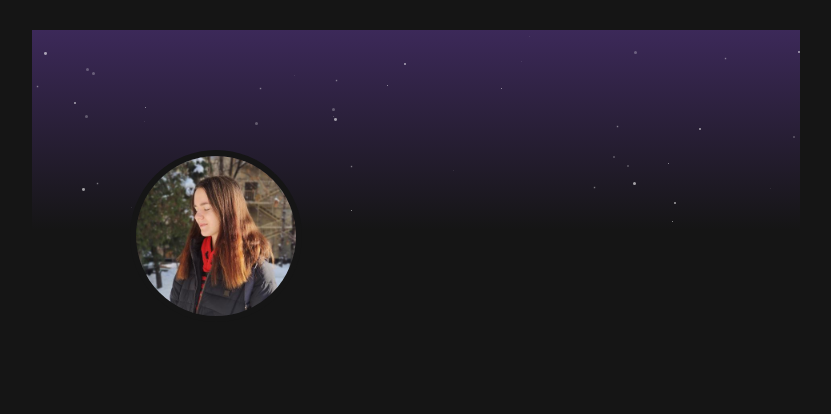
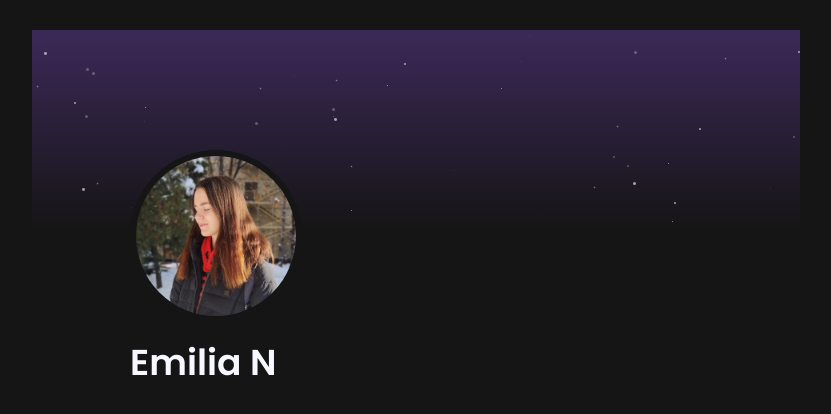
Before and after one commit to longzhang920909/portfolio, a React (Vite) app: page / in a window 1280 px wide. Shown: the top 414 px of the page, without its empty margins (224-1055 px from the left). Built offline with nearby package versions, Linux system fonts and the light colour scheme.

Commit message:
Create text component

```diff
--- /dev/null
+++ b/src/app/assets/scss/global.scss
@@ -0,0 +1 @@
+@import url('https://fonts.googleapis.com/css2?family=Poppins:ital,wght@0,100;0,200;0,300;0,400;0,500;0,600;0,700;0,800;0,900;1,100;1,200;1,300;1,400;1,500;1,600;1,700;1,800;1,900&display=swap');
--- a/src/components/profile/assets/profile.styles.ts
+++ b/src/components/profile/assets/profile.styles.ts
@@ -1,8 +1,8 @@
-import styled from "styled-components";
+import styled from 'styled-components';
 
 const pfpSize = 160;
 
-export const StyledProfilePicture = styled('div')(({theme}) => ({
+export const StyledProfilePicture = styled('div')(({ theme }) => ({
   width: pfpSize,
   height: pfpSize,
   marginTop: (pfpSize - pfpSize / 2) * -1,
@@ -14,12 +14,12 @@ export const StyledProfilePicture = styled('div')(({theme}) => ({
   borderColor: theme.palette.background.main,
   '&:hover': {
     img: {
-      transform: 'scale(1.2)'
-    }
+      transform: 'scale(1.1)',
+    },
   },
   '& img': {
     width: '100%',
     height: '100%',
-    transition: 'all .3s'
-  }
-}))
+    transition: 'all .3s',
+  },
+}));
--- a/src/components/profile/profile.tsx
+++ b/src/components/profile/profile.tsx
@@ -1,8 +1,9 @@
-import {FC} from "react";
-import Banner from "../banner";
+import { FC } from 'react';
+import Container from '../../ui/container/container';
+import Text from '../../ui/text';
+import Banner from '../banner';
 import image from './assets/img/photo.png';
-import {StyledProfilePicture} from "./assets/profile.styles";
-import Container from "../../ui/container/container";
+import { StyledProfilePicture } from './assets/profile.styles';
 
 const Profile: FC = () => {
   return (
@@ -12,9 +13,12 @@ const Profile: FC = () => {
         <StyledProfilePicture>
           <img src={image} alt="Photo of Emilia" />
         </StyledProfilePicture>
+        <Text variant={'h2'} style={{ marginTop: '20px' }}>
+          Emilia N
+        </Text>
       </Container>
     </div>
-  )
-}
+  );
+};
 
 export default Profile;
--- /dev/null
+++ b/src/ui/text/index.ts
@@ -0,0 +1 @@
+export { default } from './text';
--- /dev/null
+++ b/src/ui/text/text.tsx
@@ -0,0 +1,21 @@
+import { FC } from 'react';
+import { useTheme } from 'styled-components';
+import type { TTextProps } from './assets/text.types';
+
+const Text: FC<TTextProps> = ({ variant = 'main', children, style = {} }) => {
+  const theme = useTheme();
+  return (
+    <div
+      style={{
+        ...theme.text.variants[variant],
+        color: theme.palette.text.primary,
+        fontFamily: theme.text.fontFamily,
+        ...style,
+      }}
+    >
+      {children}
+    </div>
+  );
+};
+
+export default Text;
```
Also changed, not shown: src/app/app.tsx (+11 -10 lines), src/ui/text/assets/text.types.ts (added, +11 -0 lines).
